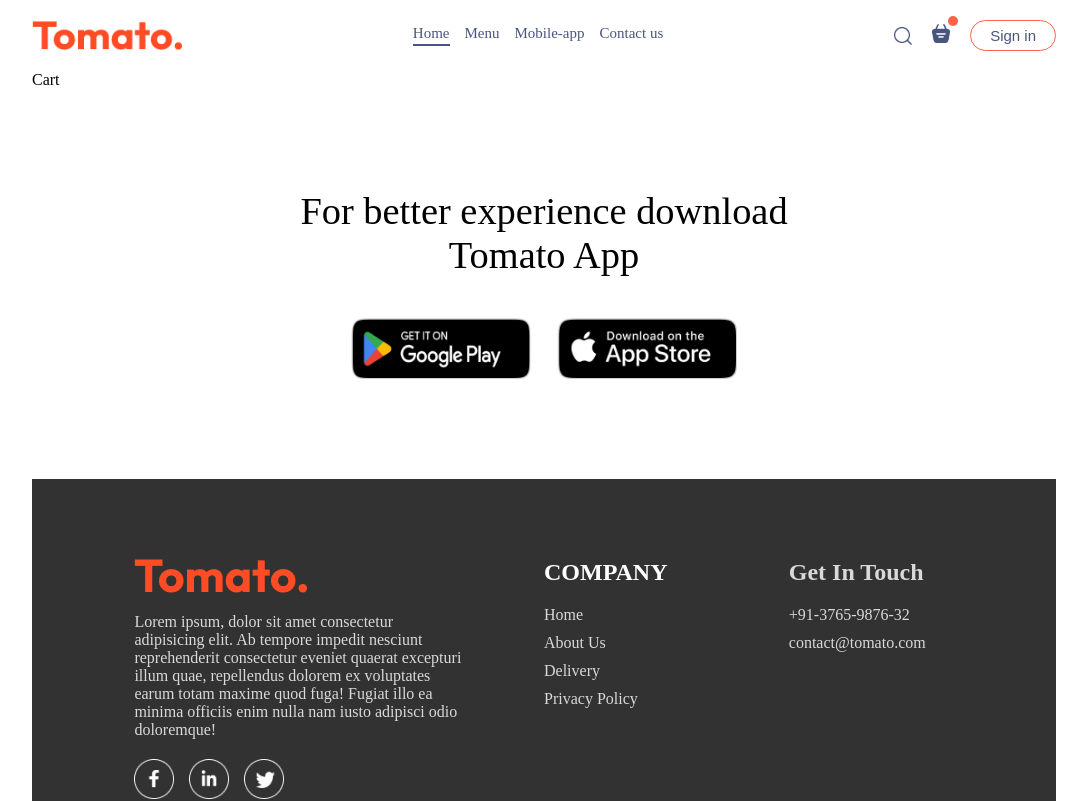
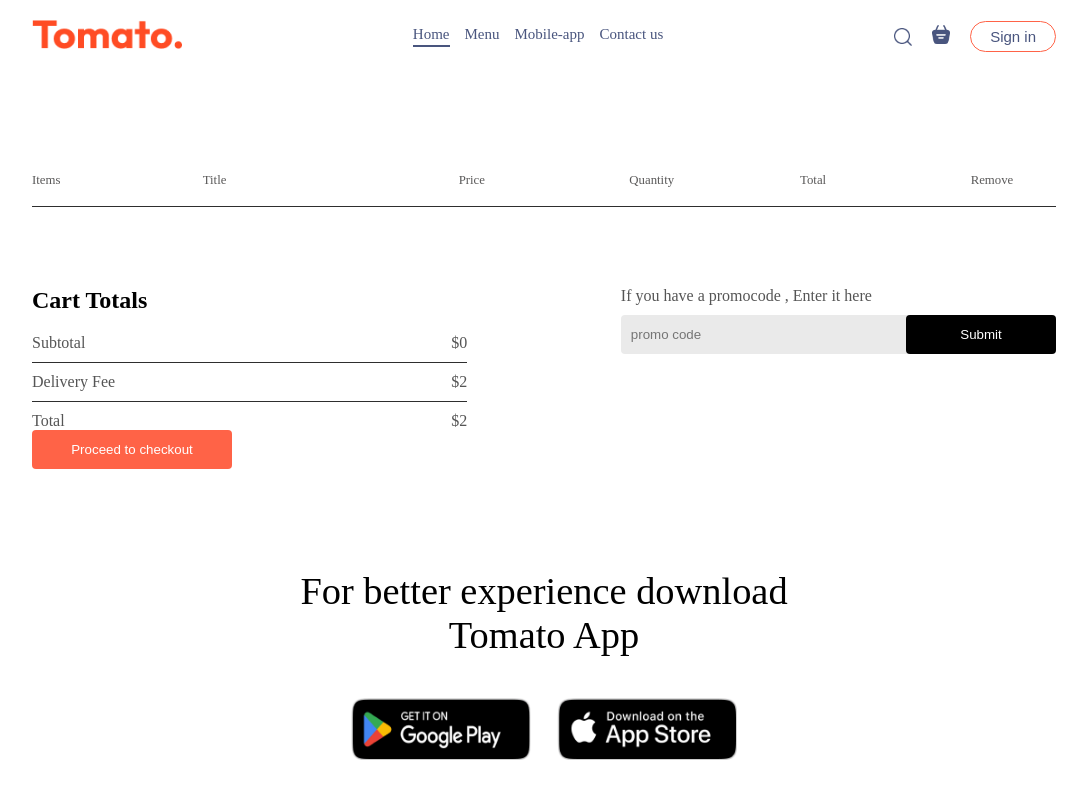
Before and after one commit to AyushiJat10/food-delivery-application, a React (Vite) app: page /cart in a window 1280 px wide. Shown: the top 801 px of the page, without its empty margins (96-1183 px from the left). Built offline with nearby package versions, Linux system fonts and the light colour scheme.

Commit message:
created cart page successfully

```diff
--- a/src/Context/StoreContext.jsx
+++ b/src/Context/StoreContext.jsx
@@ -16,15 +16,23 @@
         setCartItem((prev)=>({...prev,[itemId]:prev[itemId]-1}))
     }
 
-    useEffect(()=>{
-        console.log(cartItem);
-    },[cartItem])
+   const totalCartAmount = ()=>{
+    let totalAmount =0;
+    for(const item in cartItem){
+        if(cartItem[item]>0){
+        let itemInfo = food_list.find((product)=>product._id === item);
+        totalAmount += itemInfo.price* cartItem[item];}
+    }
+    return totalAmount;
+   }
     const ContextValue = {
       food_list,
       cartItem,
       setCartItem,
       addtoCart,
-      removeFromCart
+      removeFromCart,
+      totalCartAmount
+
     }
     return (
         <StoreContext.Provider value={ContextValue}>
--- a/src/components/Navbar/Navbar.jsx
+++ b/src/components/Navbar/Navbar.jsx
@@ -1,13 +1,14 @@
-import React ,{useState} from 'react'
+import React ,{useContext, useState} from 'react'
 import './Navbar.css'
 import { assets } from '../../assets/assets'
 import { Link } from 'react-router-dom';
+import { StoreContext } from '../../Context/StoreContext';
 const Navbar = ({setshowLogin}) => {
-
+    const{totalCartAmount} = useContext(StoreContext);
     const [menu,setMenu] = useState("home");
   return (
     <div className='navbar'>
-<img src={assets.logo} alt="" className='logo'/>
+<Link to='/'><img src={assets.logo} alt="" className='logo'/></Link>
 <ul className='navbar-menu'>
     <Link to='/' onClick={()=>setMenu("home")} className={menu==='home'?"active":""}>Home</Link>
     <a href='#explore-menu' onClick={()=>setMenu("menu")} className={menu==='menu'?"active":""}>Menu</a>
@@ -17,8 +18,8 @@
 <div  className='navbar-right'>
     <img src={assets.search_icon} alt="" />
     <div className='navbar-search-icon'>
-        <img src={assets.basket_icon} alt="" />
-        <div className='dot'></div>
+        <Link to='/cart'><img src={assets.basket_icon} alt="" /></Link>
+        <div className={totalCartAmount()===0?"":"dot"}></div>
     </div>
 <button onClick={()=>setshowLogin(true)}>Sign in</button>
 </div>
--- a/src/pages/Cart/Cart.css
+++ b/src/pages/Cart/Cart.css
@@ -0,0 +1,95 @@
+.cart{
+    margin-top: 100px;
+}
+.cart-items-title{
+    display: grid;
+    grid-template-columns: 1fr 1.5fr 1fr 1fr 1fr 0.5fr;
+    align-items: center;
+    color: rgb(90, 89, 89);
+    font-size: max(1vw,12px);
+
+}
+ .cart-items-item{
+    margin: 10px 0px;
+    color: black;
+
+ }
+.cart-items-item img{
+    width: 50px;
+}
+.cart hr{
+    height: 1px;
+    background-color: #2e2e2e;
+    border :none;
+}
+.cross{
+    cursor: pointer;
+}
+.cart-bottom{
+    margin-top: 80px;
+    display: flex;
+    justify-content: space-between;
+    gap: max(12vw,20px);
+}
+.cart-total{
+    flex: 1;
+    display: flex;
+    flex-direction: column;
+    gap: 20px;
+
+}
+.cart-total-details{
+    display: flex;
+    justify-content: space-between;
+    color: #555;
+}
+.cart-total hr{
+    margin: 10px 0px;
+}
+.cart-total button{
+    border: none;
+    color: white;
+    background-color: tomato;
+    width: max(15vw,200px);
+    padding: 12px 0px;
+    cursor: pointer;
+    border-radius: 4px;
+
+}
+.cart-promocode{
+flex: 1;
+}
+.cart-promocode p{
+    color: #555;
+}
+.cart-promocode-input{
+    margin-top: 10px;
+    display: flex;
+    justify-content: space-between;
+    align-items: center;
+    background-color: #eaeaea;
+    border-radius: 4px;
+
+}
+.cart-promocode-input input{
+    background-color: transparent;
+    border: none;
+    outline: none;
+    padding-left: 10px;
+}
+.cart-promocode-input button{
+    width: max(10vw,150px);
+    padding: 12px 5px;
+    background-color: black;
+    border: none;
+    color: white;
+    border-radius: 4px;
+}
+@media (max-width : 750px){
+    .cart-bottom{
+        flex-direction:column-reverse;
+    }
+    .cart-promocode{
+        justify-content:start;
+    }
+}
--- a/src/pages/Cart/Cart.jsx
+++ b/src/pages/Cart/Cart.jsx
@@ -1,9 +1,75 @@
-import React from 'react'
+import React,{useContext} from 'react'
 import './Cart.css'
+import { StoreContext } from '../../Context/StoreContext'
+import { useNavigate } from 'react-router-dom';
 
 const Cart = () => {
+  const {cartItem,food_list,removeFromCart,totalCartAmount}=useContext(StoreContext);
+  const navigate = useNavigate();
   return (
-    <div>Cart</div>
+    <div className='cart'>
+      <div className="cart-items">
+        <div className="cart-items-title">
+          <p>Items</p>
+          <p>Title</p>
+          <p>Price</p>
+          <p>Quantity</p>
+          <p>Total</p>
+          <p>Remove</p>
+        </div>
+        <br />
+        <hr />
+        {food_list.map((item, index)=>{
+          if(cartItem[item._id]>0){
+            return(
+              <div>
+              <div className="cart-items-title cart-items-item">
+                <img src={item.image} alt="" />
+                <p>{item.name}</p>
+                <p>${item.price}</p>
+                <p>{cartItem[item._id]}</p>
+                <p>${item.price*cartItem[item._id]}</p>
+                <p className='cross' onClick={()=>removeFromCart(item._id)}>x</p>
+              </div>
+              <hr />
+              </div>
+            )
+          }
+        })}
+      </div>
+      <div className="cart-bottom">
+        <div className="cart-total">
+          <h2>Cart Totals</h2>
+          <div>
+            <div className="cart-total-details">
+              <p>Subtotal</p>
+              <p>${totalCartAmount()}</p>
+            </div>
+            <hr />
+            <div className="cart-total-details">
+              <p>Delivery Fee</p>
+              <p>${2}</p>
+            </div>
+            <hr />
+            <div className="cart-total-details">
+              <p>Total</p>
+              <p>${totalCartAmount()+2}</p>
+            </div>
+            <button onClick={()=>navigate('/order')}>Proceed to checkout</button>
+          </div>
+          </div>
+          <div className="cart-promocode">
+            <div>
+              <p>If you have a promocode , Enter it here</p>
+              <div className="cart-promocode-input">
+                <input type="text" placeholder='promo code' />
+                <button>Submit</button>
+              </div>
+            </div>
+          </div>
+
+      </div>
+    </div>
   )
 }
 
```
